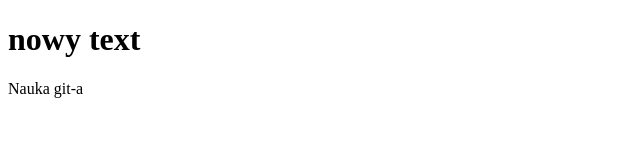
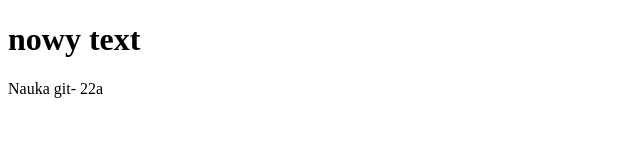
Before and after one commit to saintbuba/saintbuba-, a plain HTML site: page index.html in a window 1280 px wide. Shown: the full height of the page, 0-640 px from the left. Drawn offline with Linux system fonts and the light colour scheme.

```diff
--- a/index.html
+++ b/index.html
@@ -6,7 +6,7 @@
 
 <body>
 	<h1>nowy text</h1>
-	<p>Nauka git-a</p>
+	<p>Nauka git- 22a</p>
 
 </body>
 </html>
```
Also changed, not shown: 2 other files.
